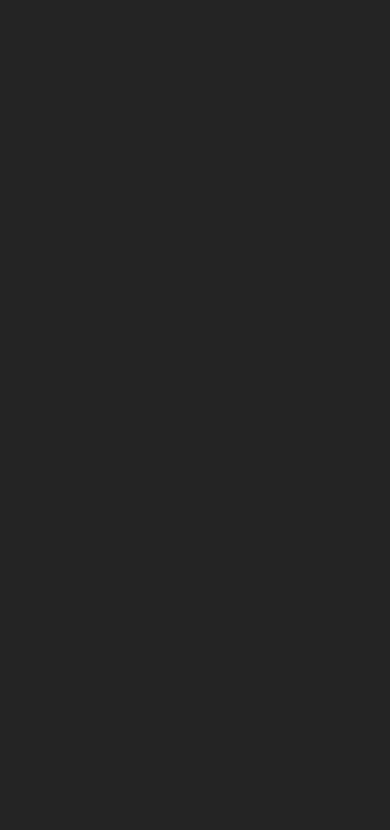
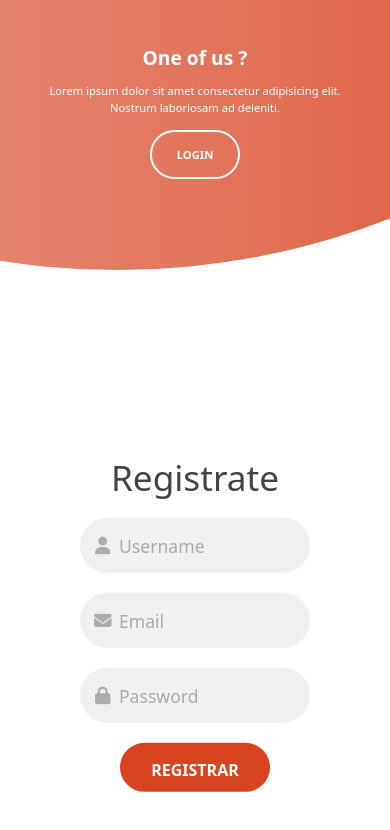
Before and after one commit to Chsebas98/garageMaster, a React (Vite) app in the folder frontend/: page /register in a window 390 px wide. Before the commit this address had no page. Shown: the top 830 px of the page. Built offline with nearby package versions, Linux system fonts and the light colour scheme.

Commit message:
register page

```diff
--- /dev/null
+++ b/frontend/src/pages/RegisterPage.tsx
@@ -0,0 +1,43 @@
+import { Link } from "react-router-dom";
+import "../styles/Register.css";
+
+export const RegisterPage = () => {
+  return (
+    <div className="container-register">
+      <div className="forms-container">
+        <div className="signin-signup">
+          <form action="#" className="sign-in-form" id="form">
+            <h2 className="title">Registrate</h2>
+            <div className="input-signup">
+              <i className="fas fa-user"></i>
+              <input type="text" placeholder="Username" />
+            </div>
+            <div className="input-signup">
+              <i className="fas fa-envelope"></i>
+              <input type="email" placeholder="Email" />
+            </div>
+            <div className="input-signup">
+              <i className="fas fa-lock"></i>
+              <input type="password" placeholder="Password" />
+            </div>
+            <input type="submit" value="Registrar" className="btn-login solid" />
+          </form>
+        </div>
+      </div>
+
+      <div className="panels-container">
+        <div className="panel left-panel">
+          <div className="content">
+            <h3>One of us ?</h3>
+            <p>
+              Lorem ipsum dolor sit amet consectetur adipisicing elit. Nostrum
+              laboriosam ad deleniti.
+            </p>
+            <Link to="/login" className="btn-login transparent">Login</Link>
+          </div>
+          <img src="img/log.svg" className="image" alt="" />
+        </div>
+      </div>
+    </div>
+  );
+};
--- a/frontend/src/routes/App.tsx
+++ b/frontend/src/routes/App.tsx
@@ -1,6 +1,7 @@
 import { BrowserRouter, Route, Routes } from "react-router-dom";
 import { Home } from "../pages/Home";
 import { LoginPage } from "../pages/LoginPage";
+import { RegisterPage } from "../pages/RegisterPage";
 
 export const App = () => {
 	return (
@@ -8,6 +9,7 @@
 			<Routes>
 				<Route path="/login" element={<LoginPage />} />
 				<Route path="/" element={<Home />} />
+				<Route path="/register" element={<RegisterPage />} />
 			</Routes>
 		</BrowserRouter>
 	);
--- /dev/null
+++ b/frontend/src/styles/Register.css
@@ -0,0 +1,324 @@
+.container-register {
+  position: relative;
+  width: 100%;
+  background-color: #fff;
+  min-height: 100vh;
+  overflow: hidden;
+}
+
+.forms-container {
+  position: absolute;
+  width: 100%;
+  height: 100%;
+  top: 0;
+  left: 0;
+}
+
+.signin-signup {
+  position: absolute;
+  top: 50%;
+  transform: translate(-50%, -50%);
+  left: 75%;
+  width: 50%;
+  transition: 1s 0.7s ease-in-out;
+  display: grid;
+  grid-template-columns: 1fr;
+  z-index: 5;
+}
+
+#form {
+  display: flex;
+  align-items: center;
+  justify-content: center;
+  flex-direction: column;
+  padding: 0rem 5rem;
+  transition: all 0.2s 0.7s;
+  overflow: hidden;
+  grid-column: 1 / 2;
+  grid-row: 1 / 2;
+}
+
+form.sign-up-form {
+  opacity: 0;
+  z-index: 1;
+}
+
+.title {
+  font-size: 2.2rem;
+  color: #444;
+  margin-bottom: 10px;
+}
+
+.input-signup {
+  max-width: 380px;
+  width: 100%;
+  background-color: #f0f0f0;
+  margin: 10px 0;
+  height: 55px;
+  border-radius: 55px;
+  display: grid;
+  grid-template-columns: 15% 85%;
+  padding: 0 0.4rem;
+  position: relative;
+}
+
+.input-signup i {
+  text-align: center;
+  line-height: 55px;
+  color: #acacac;
+  transition: 0.5s;
+  font-size: 1.1rem;
+}
+
+.input-signup input {
+  background: none;
+  outline: none;
+  border: none;
+  line-height: 1;
+  font-weight: 600;
+  font-size: 1.1rem;
+  color: #333;
+}
+
+.input-signup input::placeholder {
+  color: #aaa;
+  font-weight: 500;
+}
+
+.btn-login {
+  width: 150px;
+  background-color: #D8441F;
+  border: none;
+  text-decoration: none;
+  padding: 15px 25px;
+  height: 49px;
+  border-radius: 49px;
+  color: #fff;
+  text-transform: uppercase;
+  font-weight: 600;
+  margin: 10px 0;
+  cursor: pointer;
+  transition: 0.5s;
+}
+
+.btn-login:hover {
+  background-color: #fe5b3b;
+}
+.panels-container {
+  position: absolute;
+  height: 100%;
+  width: 100%;
+  top: 0;
+  left: 0;
+  display: grid;
+  grid-template-columns: repeat(2, 1fr);
+}
+
+.container-register:before {
+  content: "";
+  position: absolute;
+  height: 2000px;
+  width: 2000px;
+  top: -10%;
+  right: 48%;
+  transform: translateY(-50%);
+  background-image: linear-gradient(to left, #D8441F, #eeb3a7);
+  transition: 1.8s ease-in-out;
+  border-radius: 50%;
+  z-index: 6;
+}
+
+.image {
+  width: 100%;
+  transition: transform 1.1s ease-in-out;
+  transition-delay: 0.4s;
+}
+
+.panel {
+  display: flex;
+  flex-direction: column;
+  align-items: flex-end;
+  justify-content: space-around;
+  text-align: center;
+  z-index: 6;
+}
+
+.left-panel {
+  pointer-events: all;
+  padding: 3rem 17% 2rem 12%;
+}
+
+
+.panel .content {
+  color: #fff;
+  transition: transform 0.9s ease-in-out;
+  transition-delay: 0.6s;
+}
+
+.panel h3 {
+  font-weight: 600;
+  line-height: 1;
+  font-size: 1.5rem;
+}
+
+.panel p {
+  font-size: 0.95rem;
+  padding: 0.7rem 0;
+}
+
+.btn-login.transparent {
+  margin: 0;
+  background: none;
+  border: 2px solid #fff;
+  width: 130px;
+  height: 41px;
+  font-weight: 600;
+  font-size: 0.8rem;
+}
+
+
+/* ANIMATION */
+
+.container-register .sign-up-mode:before {
+  transform: translate(100%, -50%);
+  right: 52%;
+}
+
+.container-register .sign-up-mode .left-panel .image,
+.container-register .sign-up-mode .left-panel .content {
+  transform: translateX(-800px);
+}
+
+.container-register .sign-up-mode .signin-signup {
+  left: 25%;
+}
+
+.container-register .sign-up-mode form.sign-up-form {
+  opacity: 1;
+  z-index: 2;
+}
+
+.container-register .sign-up-mode .left-panel {
+  pointer-events: none;
+}
+
+.container-register .sign-up-mode .right-panel {
+  pointer-events: all;
+}
+
+@media (max-width: 870px) {
+  .container-register {
+    min-height: 800px;
+    height: 100vh;
+  }
+  .signin-signup {
+    width: 100%;
+    top: 95%;
+    transform: translate(-50%, -100%);
+    transition: 1s 0.8s ease-in-out;
+  }
+
+  .signin-signup,
+  .container-register .sign-up-mode .signin-signup {
+    left: 50%;
+  }
+
+  .panels-container {
+    grid-template-columns: 1fr;
+    grid-template-rows: 1fr 2fr 1fr;
+  }
+
+  .panel {
+    flex-direction: row;
+    justify-content: space-around;
+    align-items: center;
+    padding: 2.5rem 8%;
+    grid-column: 1 / 2;
+  }
+
+
+  .left-panel {
+    grid-row: 1 / 2;
+  }
+
+  .image {
+    width: 200px;
+    transition: transform 0.9s ease-in-out;
+    transition-delay: 0.6s;
+  }
+
+  .panel .content {
+    padding-right: 15%;
+    transition: transform 0.9s ease-in-out;
+    transition-delay: 0.8s;
+  }
+
+  .panel h3 {
+    font-size: 1.2rem;
+  }
+
+  .panel p {
+    font-size: 0.7rem;
+    padding: 0.5rem 0;
+  }
+
+  .btn-login.transparent {
+    width: 110px;
+    height: 35px;
+    font-size: 0.7rem;
+  }
+
+  .container-register:before {
+    width: 1500px;
+    height: 1500px;
+    transform: translateX(-50%);
+    left: 30%;
+    bottom: 68%;
+    right: initial;
+    top: initial;
+    transition: 2s ease-in-out;
+  }
+
+  .container-register .sign-up-mode:before {
+    transform: translate(-50%, 100%);
+    bottom: 32%;
+    right: initial;
+  }
+
+  .container-register .sign-up-mode .left-panel .image,
+  .container-register .sign-up-mode .left-panel .content {
+    transform: translateY(-300px);
+  }
+
+
+  .container-register .sign-up-mode .signin-signup {
+    top: 5%;
+    transform: translate(-50%, 0);
+  }
+}
+
+@media (max-width: 570px) {
+  form {
+    padding: 0 1.5rem;
+  }
+
+  .image {
+    display: none;
+  }
+  .panel .content {
+    padding: 0.5rem 1rem;
+  }
+  .container-register {
+    padding: 1.5rem;
+  }
+
+  .container-register :before {
+    bottom: 72%;
+    left: 50%;
+  }
+
+  .container-register .sign-up-mode:before {
+    bottom: 28%;
+    left: 50%;
+  }
+}
```
Also changed, not shown: frontend/src/pages/Login.tsx (deleted), frontend/src/pages/LoginPage.tsx (indentation only), frontend/src/pages/Register.tsx (deleted).
